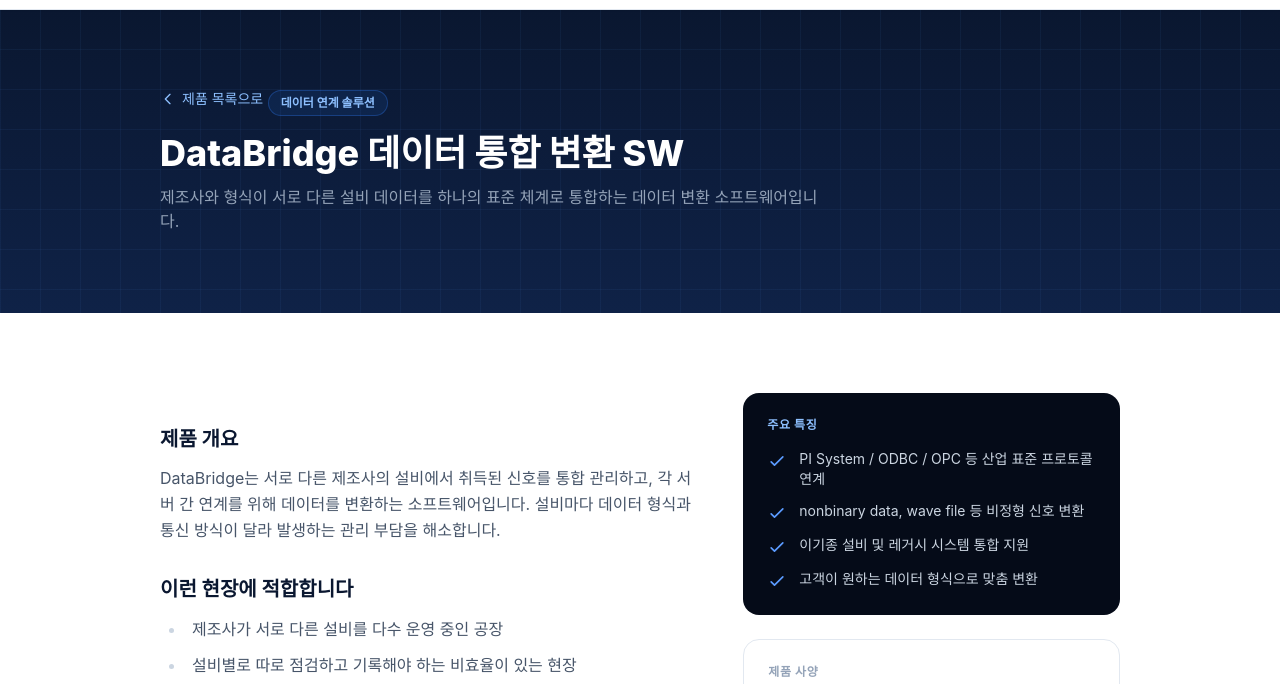
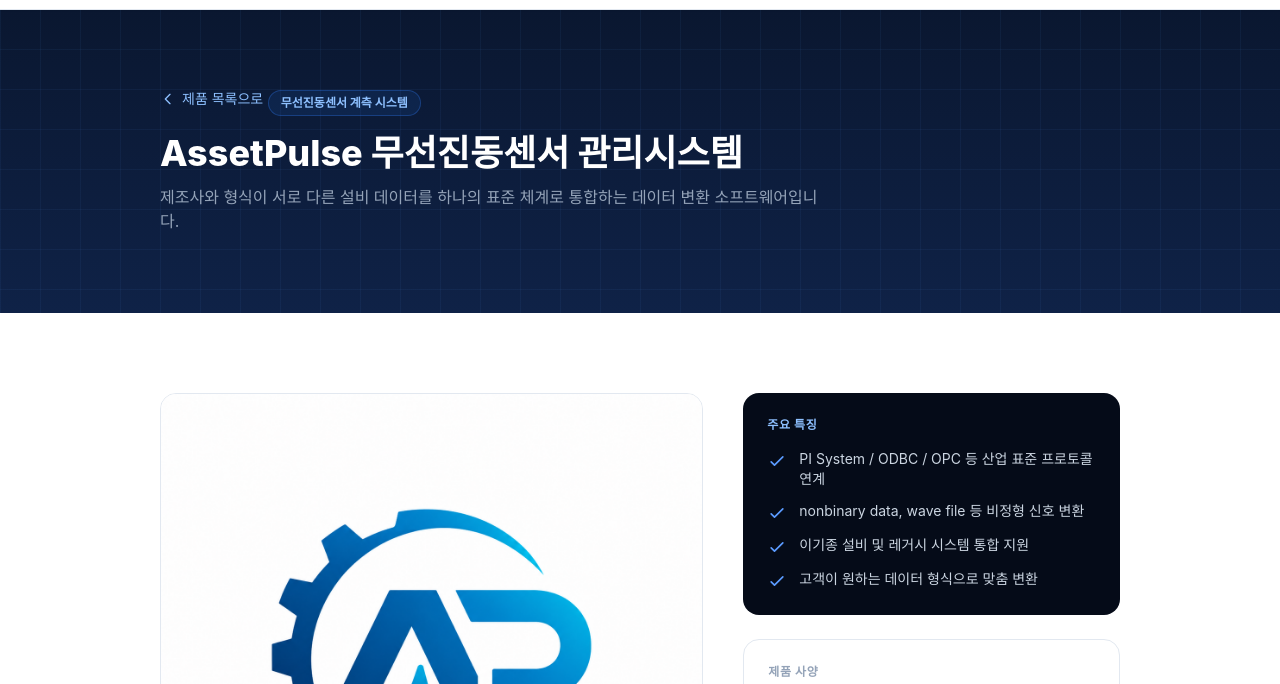
Before and after one commit to hayden9097-coder/dctech_web, an Eleventy site: page src/products/data-integration-sw.md in a window 1280 px wide. Shown: the part 55-739 px from the top of the page. Built offline with nearby package versions, Linux system fonts and the light colour scheme; Eleventy itself is replaced by a stand-in of ours; files that its build step writes are made by us from their sources; a web font is replaced by a local one.

Commit message:
Update 제품 “data-integration-sw”

```diff
--- a/src/products/data-integration-sw.md
+++ b/src/products/data-integration-sw.md
@@ -1,9 +1,10 @@
 ---
 layout: product.njk
-title: DataBridge 데이터 통합 변환 SW
-category: 데이터 연계 솔루션
+title: AssetPulse 무선진동센서 관리시스템
+category: 무선진동센서 계측 시스템
 order: 2
 summary: 제조사와 형식이 서로 다른 설비 데이터를 하나의 표준 체계로 통합하는 데이터 변환 소프트웨어입니다.
+image: /images/uploads/chatgpt-image-2026년-6월-20일-오전-07_53_27.png
 features:
   - PI System / ODBC / OPC 등 산업 표준 프로토콜 연계
   - nonbinary data, wave file 등 비정형 신호 변환
```
Also changed, not shown: public/images/uploads/chatgpt-image-2026년-6월-20일-오전-07_53_27.png (added).
